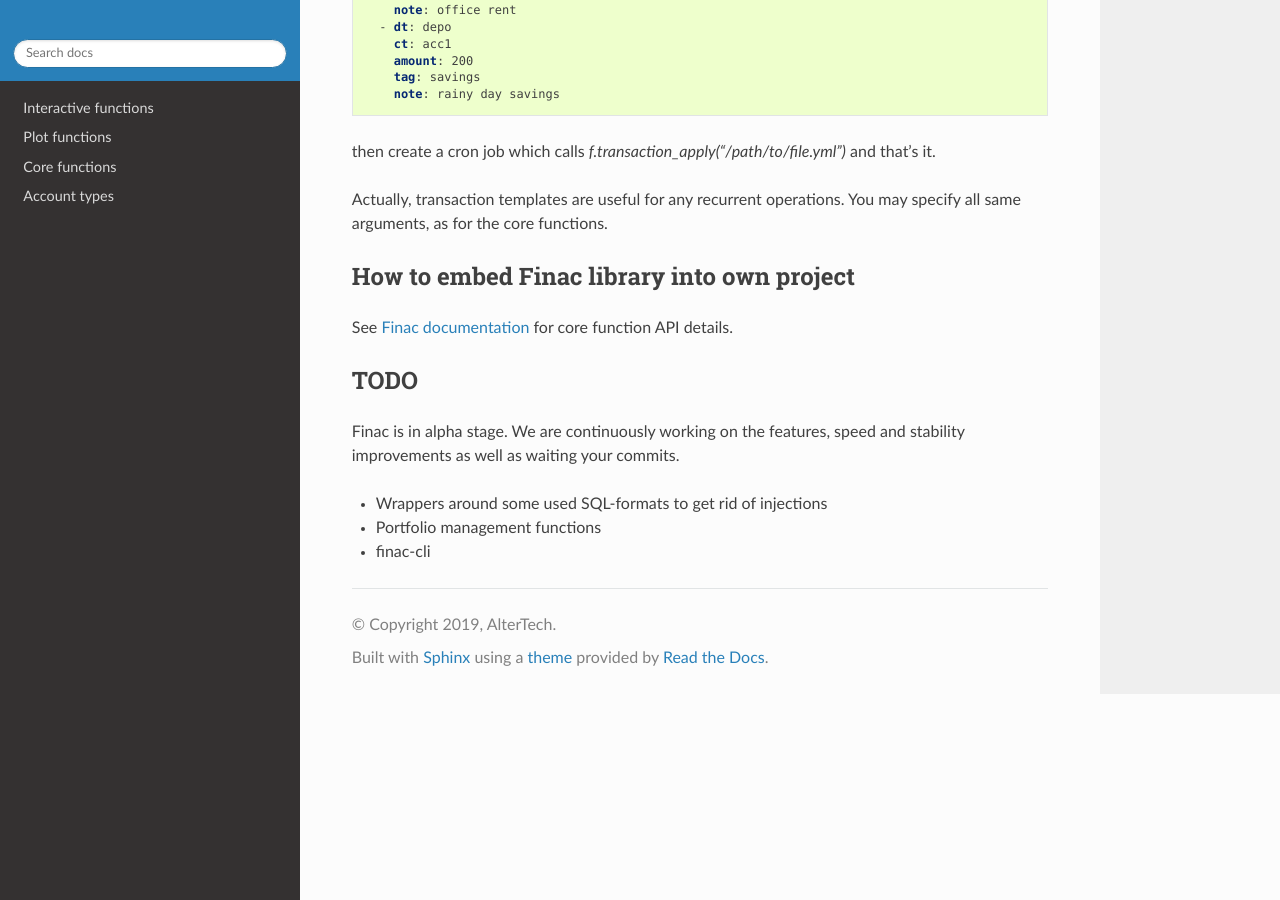
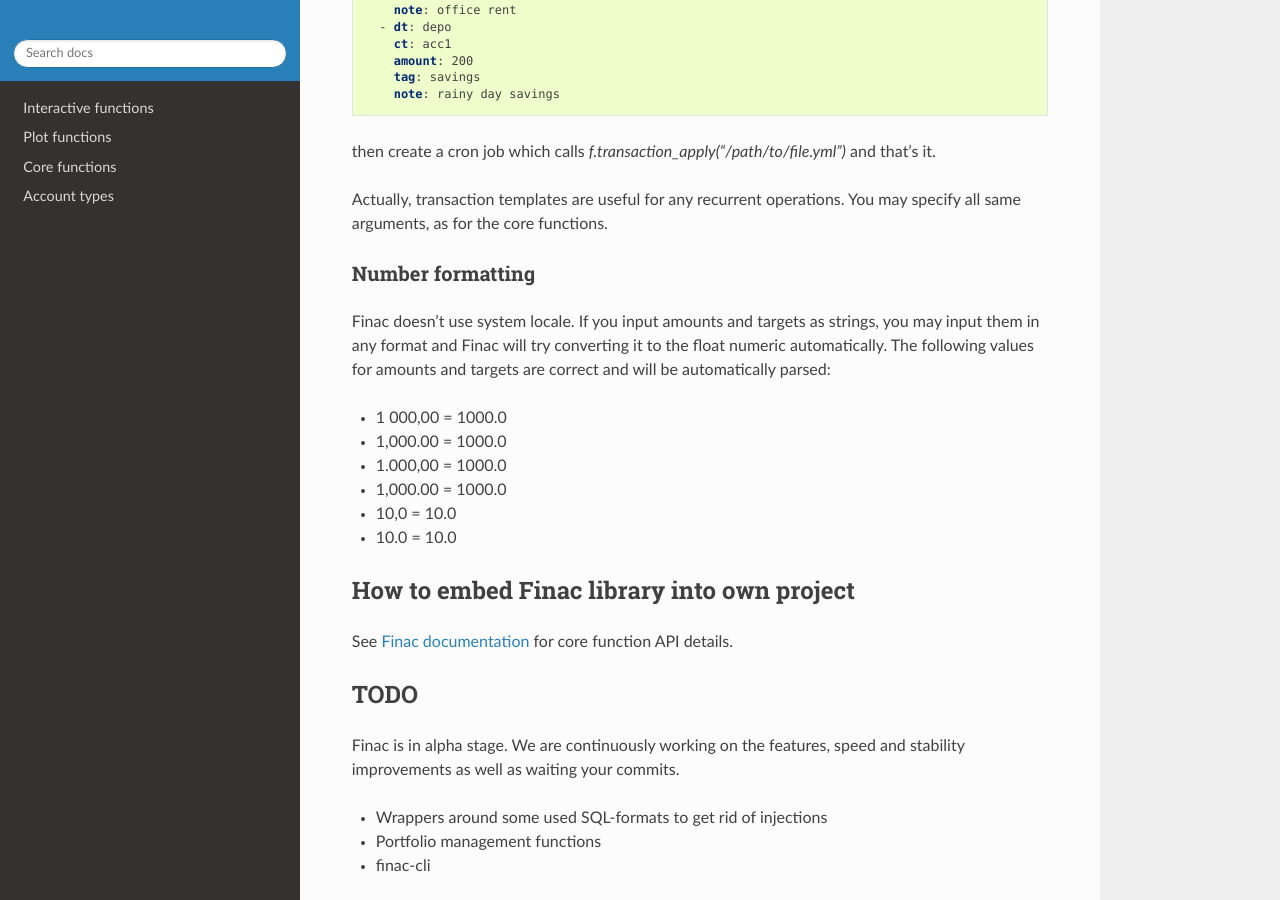
Before and after one commit to alttch/finac, a Sphinx documentation site: the page built from doc/readme.rst, in a window 1280 px wide and 900 px high, scrolled down 4322 px. Built offline with Sphinx 7.4.7 and the Read the Docs theme 2.0.0, drawn with Linux system fonts in a browser that asks for light colours.

Commit message:
readme.rst

```diff
--- a/doc/readme.rst
+++ b/doc/readme.rst
@@ -250,6 +250,21 @@
 Actually, transaction templates are useful for any recurrent operations.
 You may specify all same arguments, as for the core functions.
 
+Number formatting
+~~~~~~~~~~~~~~~~~
+
+Finac doesn’t use system locale. If you input amounts and targets as
+strings, you may input them in any format and Finac will try converting
+it to the float numeric automatically. The following values for amounts
+and targets are correct and will be automatically parsed:
+
+-  1 000,00 = 1000.0
+-  1,000.00 = 1000.0
+-  1.000,00 = 1000.0
+-  1,000.00 = 1000.0
+-  10,0 = 10.0
+-  10.0 = 10.0
+
 How to embed Finac library into own project
 -------------------------------------------
 
```
